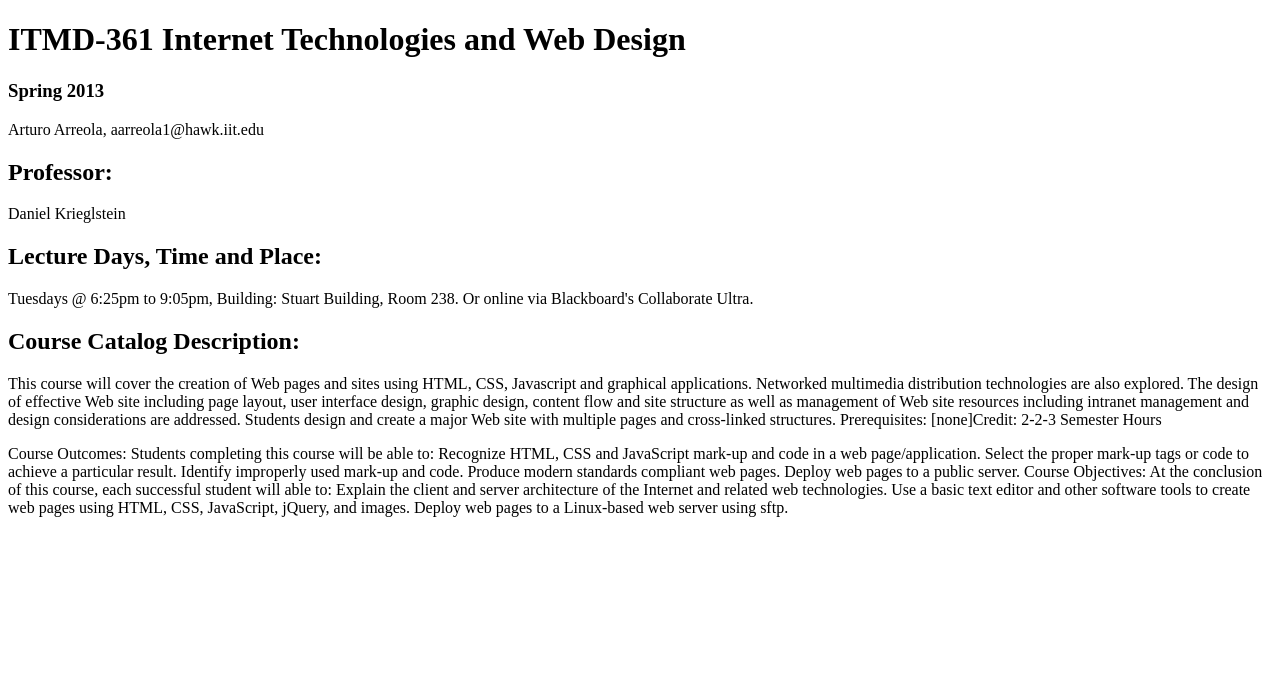
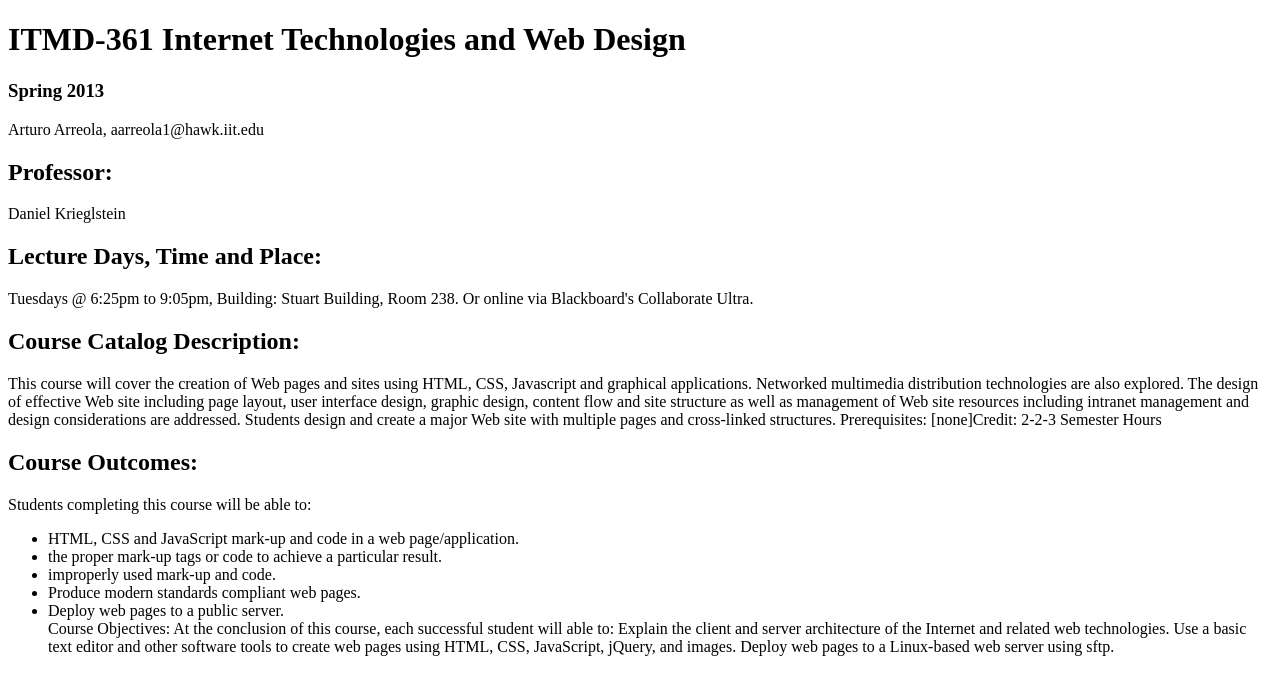
Before and after one commit to arturoarreola88/Lab2, a plain HTML site: page index.html in a window 1280 px wide. Drawn offline with Linux system fonts and the light colour scheme.

Commit message:
testing_unorderd_list

```diff
--- a/index.html
+++ b/index.html
@@ -25,13 +25,16 @@
 <h2>Course Catalog Description:</h2>
 </header>
 <p>This course will cover the creation of Web pages and sites using HTML, CSS, Javascript and graphical applications. Networked multimedia distribution technologies are also explored. The design of effective Web site including page layout, user interface design, graphic design, content flow and site structure as well as management of Web site resources including intranet management and design considerations are addressed. Students design and create a major Web site with multiple pages and cross-linked structures. Prerequisites: [none]Credit: 2-2-3 Semester Hours</p>
-Course Outcomes:
-Students completing this course will be able to:
-Recognize HTML, CSS and JavaScript mark-up and code in a web page/application.
-Select the proper mark-up tags or code to achieve a particular result.
-Identify improperly used mark-up and code.
-Produce modern standards compliant web pages.
-Deploy web pages to a public server.
+<header>
+<h2>Course Outcomes:</h2>
+</header>
+<p>Students completing this course will be able to:</p>
+<ul>
+<li> HTML, CSS and JavaScript mark-up and code in a web page/application.</li>
+<li> the proper mark-up tags or code to achieve a particular result.</li>
+<li> improperly used mark-up and code.</li>
+<li> Produce modern standards compliant web pages.</li>
+<li> Deploy web pages to a public server.</li>
 Course Objectives:
 At the conclusion of this course, each successful student will able to:
 Explain the client and server architecture of the Internet and related web technologies.
```
